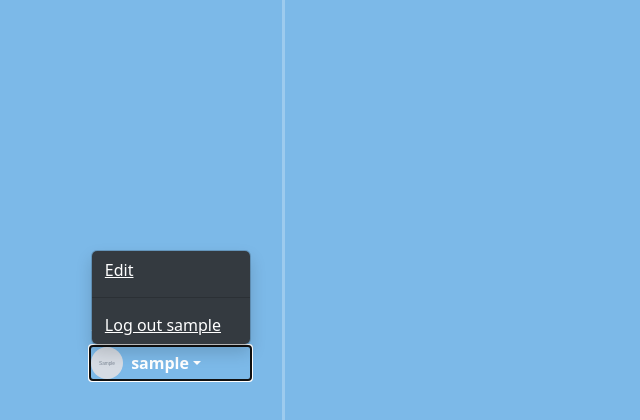
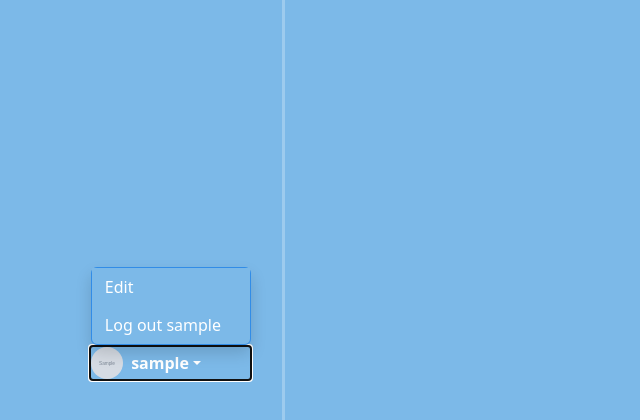
Before and after one commit to mbouanik/warbler, a Flask app: page /search in a window 1280 px wide, after a click that opens the changed part. Shown: the part 413-833 px from the top of the page, without its empty margins (0-640 px from the left). Run offline with Flask 3, Linux system fonts and the light colour scheme; the visitor is signed in with stand-in values (Sample User, id 1); tables that the repository leaves empty hold one stand-in row (values such as "Sample post"); grey boxes marked "Sample" are stand-in pictures; some libraries are stand-ins or nearby versions.

Commit message:
changed menu bg color to blue

```diff
--- a/forms.py
+++ b/forms.py
@@ -38,3 +38,9 @@ class EditUserForm(FlaskForm):
 
 class CommentForm(FlaskForm):
     text = TextAreaField("Text", validators=[InputRequired(), Length(max=148, min=1)])
+
+
+class DirectMessageForm(FlaskForm):
+    content = TextAreaField(
+        "Text", validators=[InputRequired(), Length(max=148, min=1)]
+    )
--- a/routes.py
+++ b/routes.py
@@ -10,8 +10,15 @@ from flask import (
     request,
 )
 from init import db
-from models import Comment, Repost, User, Message, Likes
-from forms import CommentForm, EditUserForm, LoginForm, MessageForm, UserForm
+from models import Comment, DirectMessage, Repost, User, Message, Likes
+from forms import (
+    CommentForm,
+    DirectMessageForm,
+    EditUserForm,
+    LoginForm,
+    MessageForm,
+    UserForm,
+)
 from functools import wraps
 
 app_routes = Blueprint(
@@ -209,6 +216,25 @@ def show_user_profile(user_id):
         messages=messages,
         edit_form=edit_form,
         msgs=msgs,
+    )
+
+
+@app_routes.route("/users/direct_message/<int:user_id>")
+def direct_message(user_id):
+    user = db.get_or_404(User, user_id)
+    form = MessageForm()
+    # direct_message_form = DirectMessageForm()
+    # if direct_message_form.validate_on_submit():
+    # message = DirectMessage()
+    # direct_message_form.populate_obj(obj=message)
+    # user.direct_message.append(message)
+
+    # db.session.commit()
+    return render_template(
+        "direct_message.html",
+        user=user,
+        form=form,
+        # direct_message_form=direct_message_form,
     )
 
 
--- a/static/app.css
+++ b/static/app.css
@@ -2,6 +2,20 @@ body {
   margin: 0;
   padding: 0;
   background-color: #7cb9e8;
+}
+.dropdown-menu-color {
+  background-color: #7cb9e8;
+  border: 0.1rem solid #318ce7;
+}
+.dropdown-menu-color a {
+  background-color: #7cb9e8;
+  width: 100%;
+  text-decoration: none;
+  text-align: left;
+  border-radius: 0;
+}
+.dropdown-item :hover {
+  background-color: #318ce7;
 }
 .list-group-item {
   padding: 0.6rem;
@@ -595,6 +609,15 @@ h1 {
   display: none;
 }
 @media (max-width: 933px) {
+  .dropdown-menu-color a {
+    background-color: #318ce7;
+  }
+
+  .dropdown-menu-color {
+    background-color: #318ce7;
+    border: 0.1rem solid #318ce7;
+  }
+
   .nav-link:hover {
     background-color: transparent;
     color: white;
--- /dev/null
+++ b/static/direct_message.js
@@ -0,0 +1,3 @@
+const active_menu_btn = document.querySelector(".direct-message");
+active_menu_btn.style.fontWeight = "bold";
+active_menu_btn.style.fontSize = "1.3rem";
--- a/templates/components/navbar_left_side.html
+++ b/templates/components/navbar_left_side.html
@@ -24,6 +24,15 @@
         <i class="fa-solid fa-house"></i> <span class="link-text">Home</span>
       </a>
     </li>
+    <!-- <li class="nav-item"> -->
+    <!--   <a -->
+    <!--     href="/users/direct_message/{{g.user.id}}" -->
+    <!--     class="nav-link text-white direct-message" -->
+    <!--   > -->
+    <!--     <i class="fa-solid fa-message"></i> -->
+    <!--     <span class="link-text">Messages</span> -->
+    <!--   </a> -->
+    <!-- </li> -->
     <li class="nav-item">
       <a href="/users/{{g.user.id}}" class="nav-link text-white profile">
         <i class="fa-solid fa-user"></i> <span class="link-text">Profile</span>
@@ -89,15 +98,13 @@
       <strong class="mobile-hr">{{ g.user.username }}</strong>
     </a>
     <ul
-      class="dropdown-menu dropdown-menu-dark text-small shadow"
+      class="dropdown-menu dropdown-menu-color text-small shadow"
       aria-labelledby="dropdownUser1"
     >
-      <li class="dropdown-item">
-        <a class="btn btn-link text-white" href="/users/{{g.user.id}}/edit"
-          >Edit</a
-        >
+      <li class="dropdown-item" style="width: 100%">
+        <a class="btn text-white" href="/users/{{g.user.id}}/edit">Edit</a>
       </li>
-      <li><hr class="dropdown-divider mobile-hr" /></li>
+      <!-- <hr class="dropdown-divider text-white mobile-hr" /> -->
       <li class="dropdown-item">
         <form
           id="{{g.user.id}}"
@@ -108,7 +115,7 @@
           <input type="hidden" name="csrf_token" value="{{ csrf_token() }}" />
           <button
             id="{{g.user.id}}"
-            class="logout btn btn-link text-white link-underline-opacity-0"
+            class="logout btn text-white link-underline-opacity-0"
           >
             Log out {{g.user.username}}
           </button>
--- a/templates/components/navbar_right_side.html
+++ b/templates/components/navbar_right_side.html
@@ -38,15 +38,13 @@
           <strong class="mobile-hr">{{ g.user.username }}</strong>
         </a>
         <ul
-          class="dropdown-menu dropdown-menu-dark text-small shadow"
+          class="dropdown-menu dropdown-menu-color text-small shadow"
           aria-labelledby="dropdownUser1"
         >
           <li class="dropdown-item">
-            <a class="btn btn-link text-white" href="/users/{{g.user.id}}/edit"
-              >Edit</a
-            >
+            <a class="btn text-white" href="/users/{{g.user.id}}/edit">Edit</a>
           </li>
-          <li><hr class="dropdown-divider mobile-hr" /></li>
+          <!-- <li><hr class="dropdown-divider mobile-hr" /></li> -->
           <li class="dropdown-item">
             <form
               id="{{g.user.id}}"
@@ -62,7 +60,7 @@
 
               <button
                 id="{{g.user.id}}"
-                class="logout btn btn-link text-white link-underline-opacity-0"
+                class="logout btn text-white link-underline-opacity-0"
               >
                 Log out {{g.user.username}}
               </button>
```
Also changed, not shown: models.py (+21 -4 lines), templates/direct_message.html (added, +13 -0 lines).
